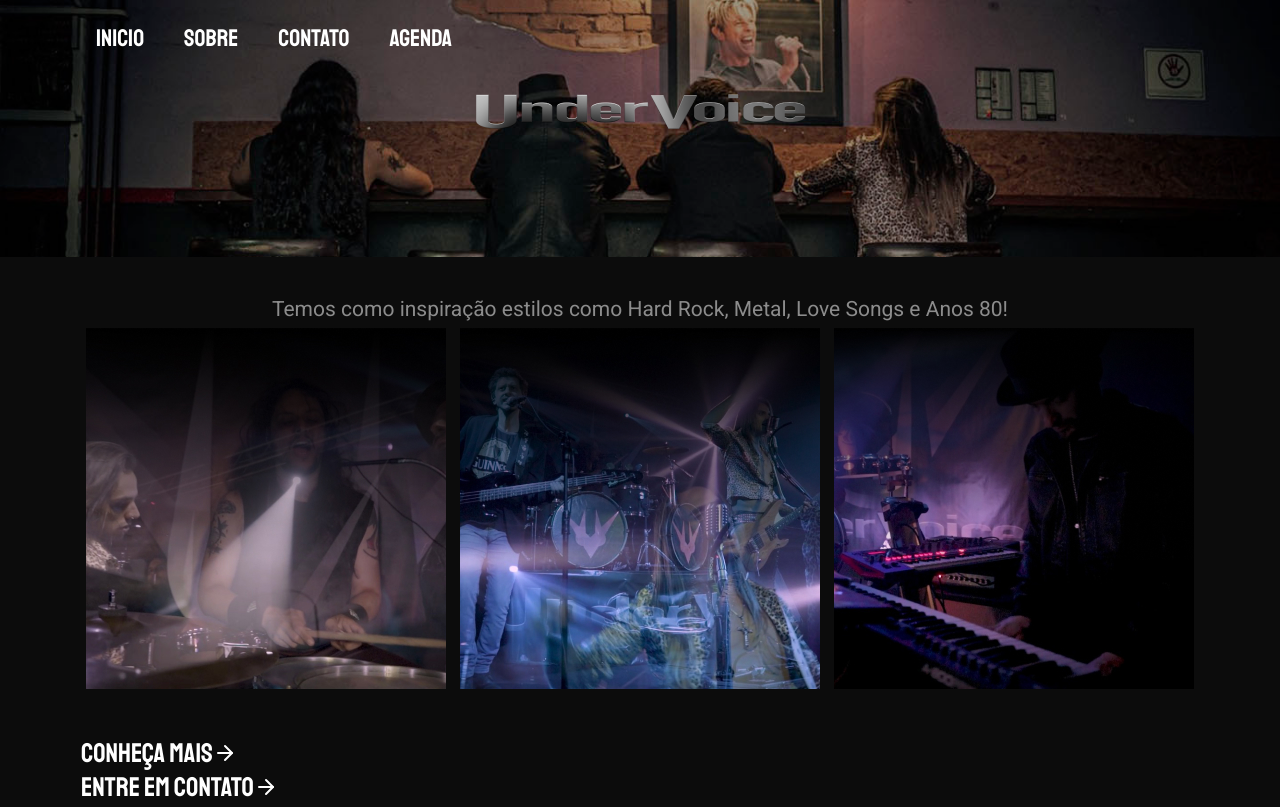
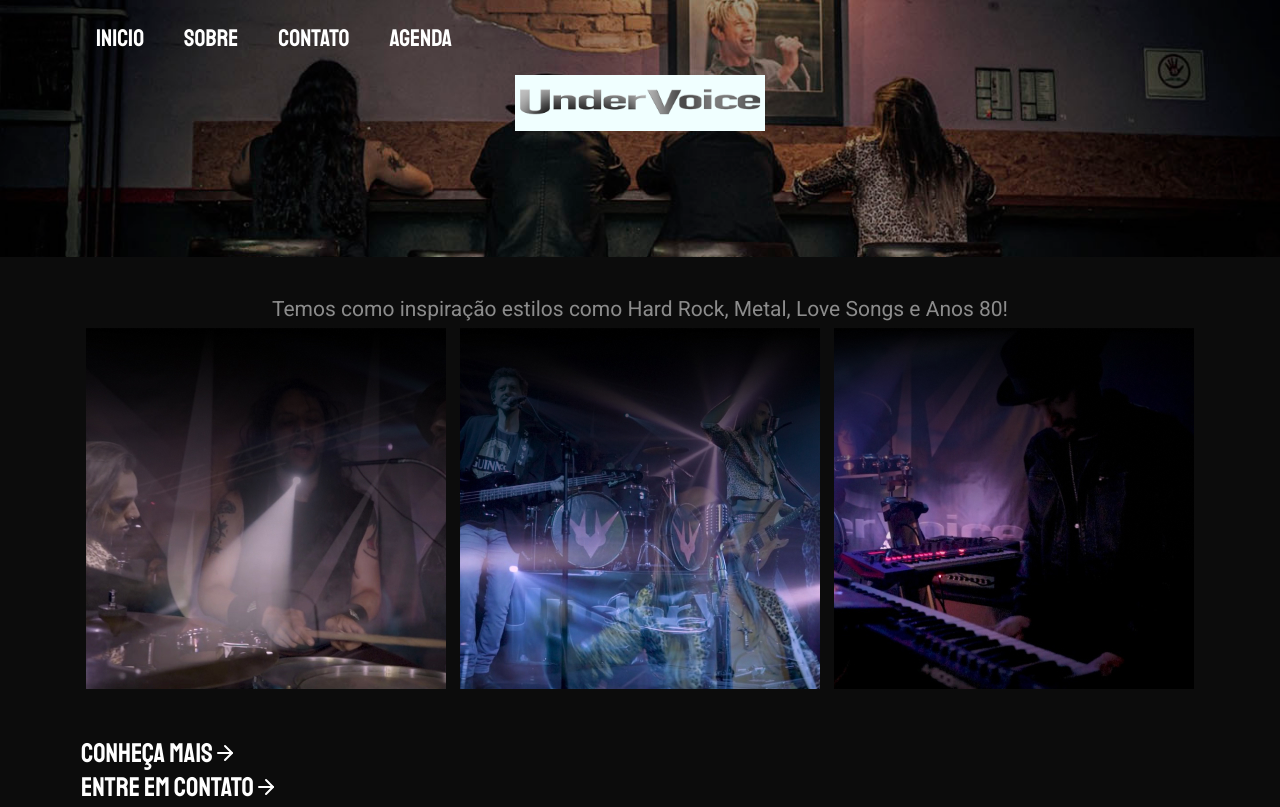
Before and after one commit to vitoorfraga/UnderVoiceBand, a plain HTML site: page index.html in a window 1280 px wide. Shown: the top 807 px of the page. Drawn offline with Linux system fonts and the light colour scheme.

Commit message:
Correção: Logo-Header

```diff
--- a/styles/sass/_index.scss
+++ b/styles/sass/_index.scss
@@ -41,8 +41,10 @@
 }
 
 .header-titles {
-  max-width: 45rem;
+  max-width: 25rem;
+  background-color: azure;
   margin: 0 auto;
+  overflow: hidden;
 }
 
 .header-titles img {
```
Also changed, not shown: styles/css/style.css.
